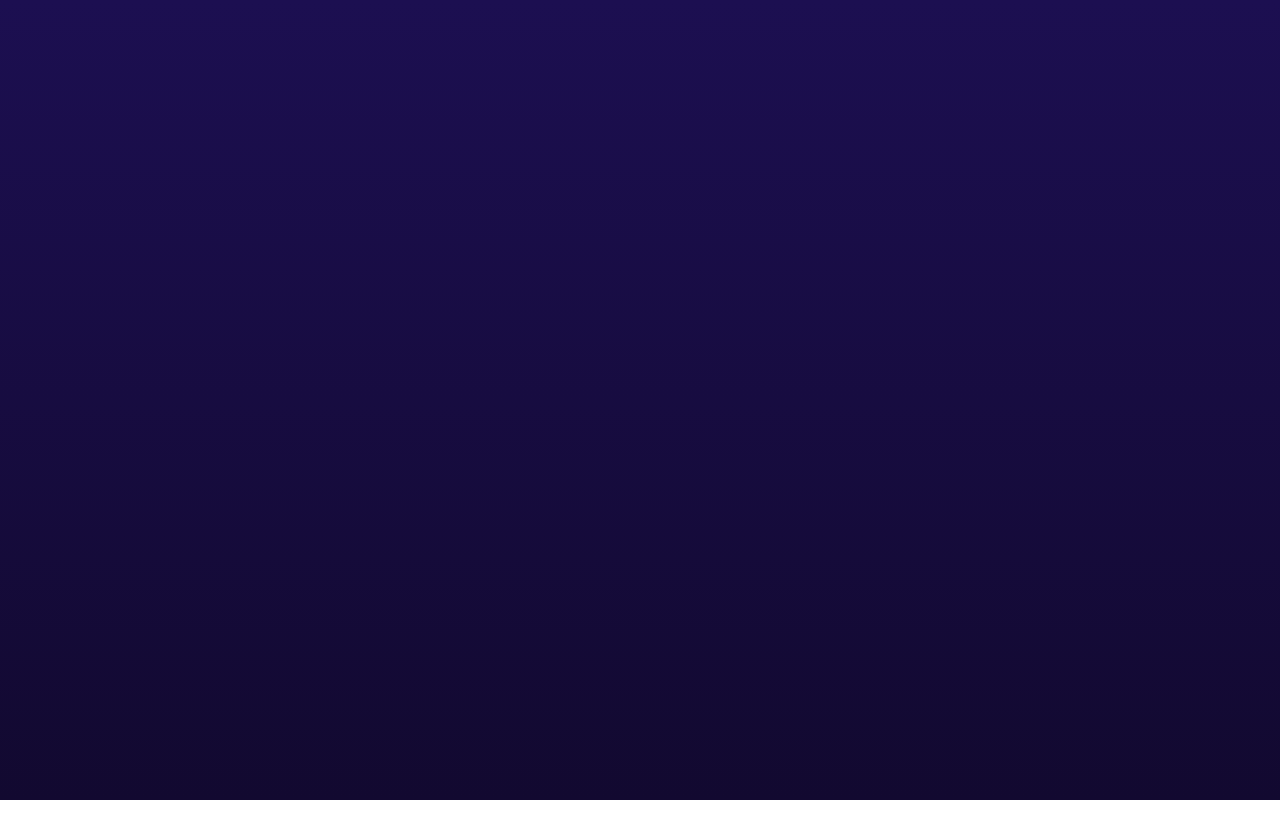
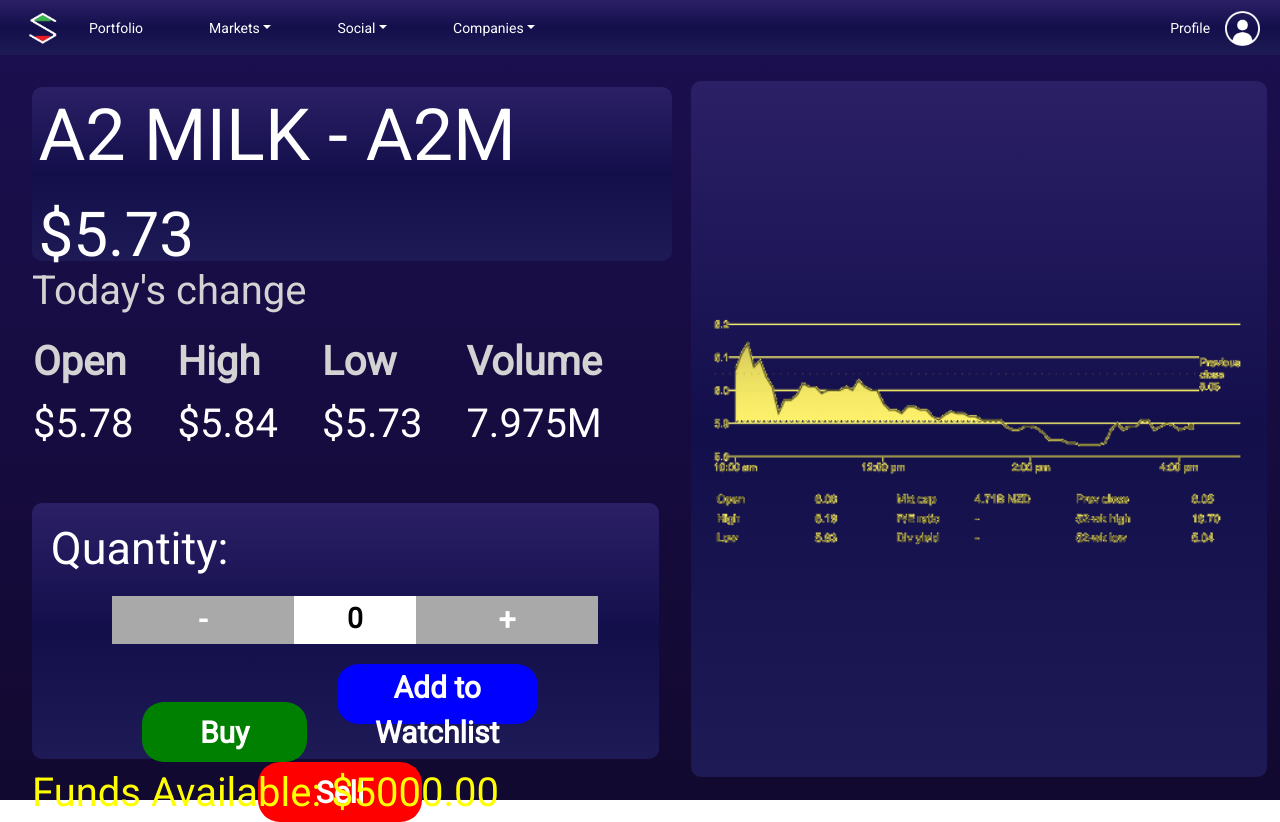
Before and after one commit to hjsith/Stocking-Up-V2, a React (Create React App) app in the folder client/: page /QuoteManagement in a window 1280 px wide. Before the commit the page ends 800 px from the top, so only its background shows below. Built offline with nearby package versions, Linux system fonts and the light colour scheme.

Commit message:
resolved review comments

```diff
--- a/client/src/App.js
+++ b/client/src/App.js
@@ -4,7 +4,7 @@
 import Profile from "./pages/Profile";
 import CompanySearch from "./pages/CompanySearch";
 import temp from "./pages/temp";
-import quotemgmt from "./pages/quotemgmt";
+import QuoteManagement from "./pages/QuoteManagement";
 import Portfolio from "./pages/Portfolio";
 import {
   Switch,
@@ -18,7 +18,7 @@
     return (
       <Router>
         <Switch>
-          <Route path="/quotemgmt" component={quotemgmt} />
+          <Route path="/QuoteManagement" component={QuoteManagement} />
           <Route path="/CompanySearch" component={CompanySearch} />
           <Route path="/Portfolio" component={Portfolio} />
           <Route path="/Profile" render={(props) => <Profile {...props} />} />
--- a/client/src/components/NavBar.js
+++ b/client/src/components/NavBar.js
@@ -35,7 +35,7 @@
         </NavDropdown>
         <NavDropdown title="Companies" id="basic-nav-dropdown">
           <NavDropdown.Item href="/CompanySearch">Search</NavDropdown.Item>
-          <NavDropdown.Item href="/quotemgmt">Order</NavDropdown.Item>
+          <NavDropdown.Item href="/QuoteManagement">Order</NavDropdown.Item>
         </NavDropdown>
       </Nav>
       <Nav>
--- a/client/src/components/quotemgmtComponents/Change.js
+++ b/client/src/components/QuoteManagementComponents/Change.js
@@ -1,5 +1,5 @@
 import React from "react";
-import "../../assets/css/QuoteMan.scss";
+import "../../assets/css/QuoteManagement.scss";
 
 const Change = (props) => {
   return (
@@ -10,7 +10,4 @@
   );
 };
 
-Change.defaultProps = {
-  change: "2.75%",
-};
 export default Change;
--- a/client/src/components/quotemgmtComponents/Graph.js
+++ b/client/src/components/QuoteManagementComponents/Graph.js
@@ -1,6 +1,6 @@
 import React from "react";
 import graph from "../../assets/images/graph.png";
-import "../../assets/css/QuoteMan.scss";
+import "../../assets/css/QuoteManagement.scss";
 
 const Graph = () => {
   return (
--- a/client/src/components/quotemgmtComponents/Header.js
+++ b/client/src/components/QuoteManagementComponents/Header.js
@@ -4,7 +4,7 @@
   return (
     <header className="header">
       <h1>{props.title}</h1>
-      <p>${parseFloat(props.x).toFixed(2)}</p>
+      <p>${parseFloat(props.currentPrice).toFixed(2)}</p>
     </header>
   );
 };
--- a/client/src/components/quotemgmtComponents/Task.js
+++ b/client/src/components/QuoteManagementComponents/Task.js
@@ -1,4 +1,4 @@
-import "../../assets/css/QuoteMan.scss";
+import "../../assets/css/QuoteManagement.scss";
 
 const Task = ({ task }) => {
   return (
--- a/client/src/pages/quotemgmt.js
+++ b/client/src/pages/QuoteManagement.js
@@ -1,29 +1,19 @@
-//import logo from './logo.svg';
-// react logo
-//import './App.css';
-// basic styling
+import { useState } from "react";
+import Header from "../components/QuoteManagementComponents/Header";
+import Tasks from "../components/QuoteManagementComponents/Tasks";
+import Funds from "../components/QuoteManagementComponents/Funds";
+import NavBar from "../components/NavBar";
+import Change from "../components/QuoteManagementComponents/Change";
+import "../assets/css/QuoteManagement.scss";
+import Graph from "../components/QuoteManagementComponents/Graph";
 
-// below is gonna be functions
-import { useState } from "react";
-import Header from "../components/quotemgmtComponents/Header";
-import Tasks from "../components/quotemgmtComponents/Tasks";
-import Funds from "../components/quotemgmtComponents/Funds";
-import NavBar from "../components/NavBar";
-import Change from "../components/quotemgmtComponents/Change";
-import "../assets/css/QuoteMan.scss";
-import Graph from "../components/quotemgmtComponents/Graph";
-
-const Quotemgmt = () => {
+const QuoteManagement = () => {
   var sharePrice = 5.73;
 
   const [counter, setCounter] = useState(0);
 
   const Button = (props) => {
     return <button onClick={props.handleClick}>{props.text}</button>;
-  };
-
-  const Display = (props) => {
-    return <h1>{props.number}</h1>;
   };
 
   const increase = () => setCounter(counter + 1);
@@ -58,7 +48,7 @@
       <NavBar />
       <div className="side1">
         <div className="BackgroundPanel1">
-          <Header x={sharePrice} title={"A2 MILK - A2M"} />
+          <Header currentPrice={sharePrice} title={"A2 MILK - A2M"} />
         </div>
         <div className="Panel2">
           <Change />
@@ -98,6 +88,6 @@
   );
 };
 
-export default Quotemgmt;
+export default QuoteManagement;
 
 // this is the root component, called in index.js from index.html
```
Also changed, not shown: client/src/assets/css/QuoteManagement.scss (renamed from client/src/assets/css/QuoteMan.scss), client/src/components/QuoteManagementComponents/Button.js (renamed from client/src/components/quotemgmtComponents/Button.js), client/src/components/QuoteManagementComponents/Funds.js (renamed from client/src/components/quotemgmtComponents/Funds.js), client/src/components/QuoteManagementComponents/Tasks.js (renamed from client/src/components/quotemgmtComponents/Tasks.js).
